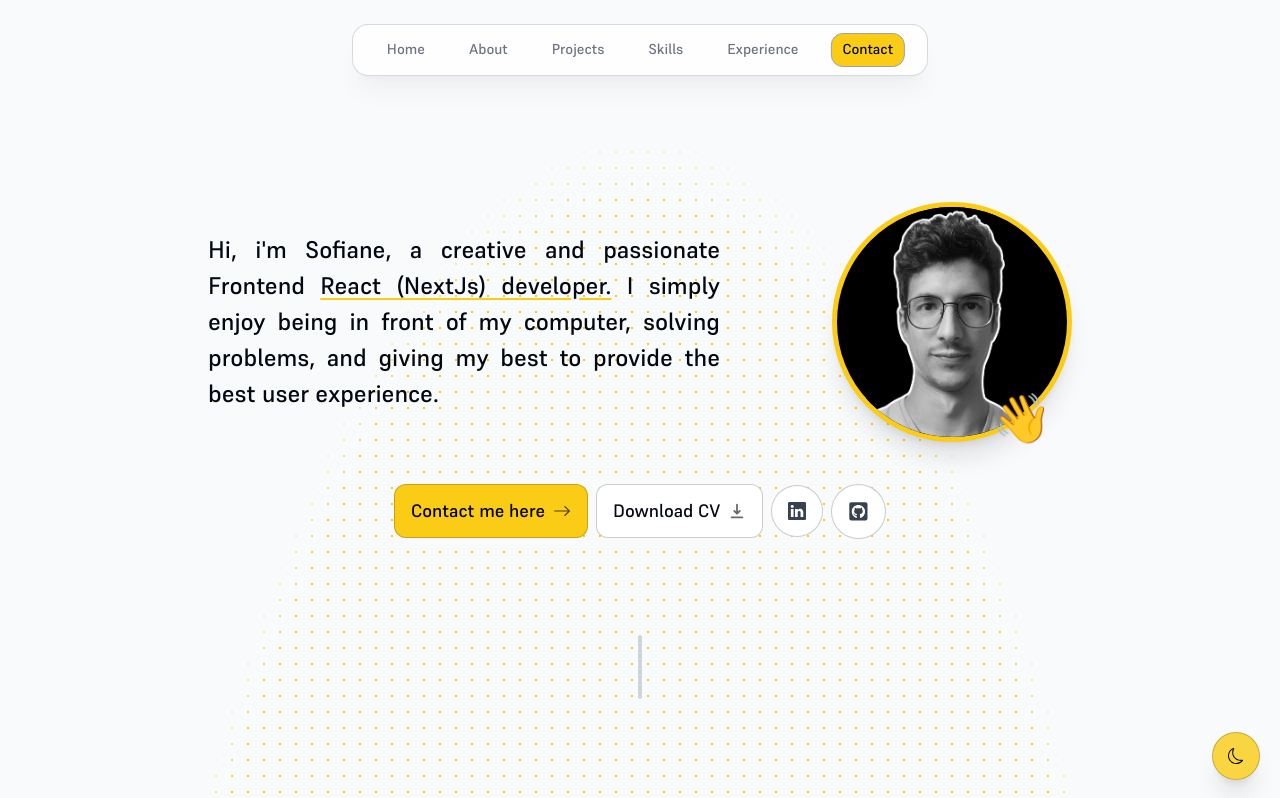
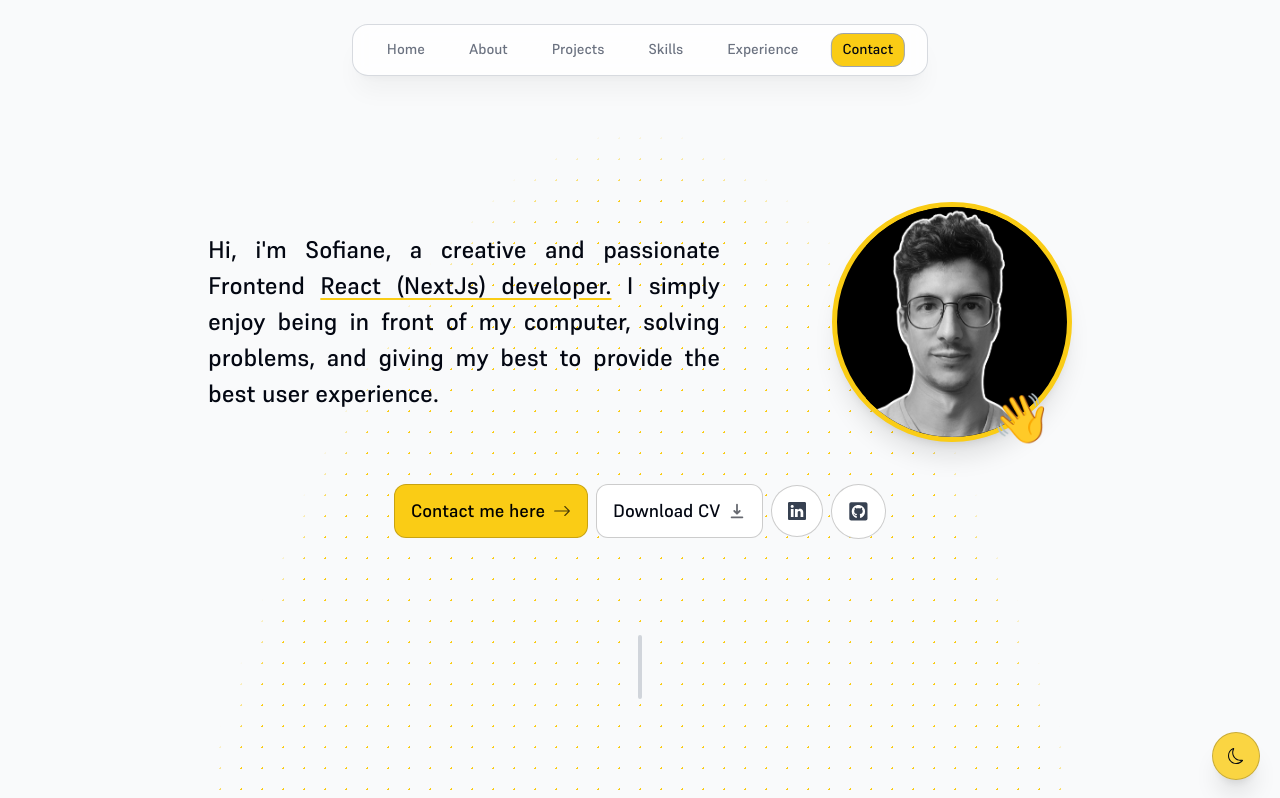
Before and after one commit to Ackarmen/portfolio, a Next.js app: page / in a window 1280 px wide. Shown: the top 798 px of the page. Built offline with nearby package versions, Linux system fonts and the light colour scheme; no server answers.

Commit message:
perform layout

```diff
--- a/app/layout.tsx
+++ b/app/layout.tsx
@@ -43,7 +43,7 @@ export default function RootLayout({
       className={`${supreme.variable} ${bespokeStencil.variable} !scroll-smooth`}
     >
       <body className="font-supreme bg-gray-50 text-gray-950 pt-28 sm:pt-32 relative dark:bg-[#1e253a] dark:text-neutral-200 dark:text-opacity-90">
-        <div className="absolute w-full h-[305rem] bg-[radial-gradient(#facc15_1px,transparent_1px)] [background-size:16px_16px] [mask-image:radial-gradient(ellipse_50%_50%_at_50%_50%,#000_97%,transparent_100%)] dark:bg-[radial-gradient(#854d0e_1px,transparent_1px)] -z-10"></div>
+        <div className="absolute w-full h-[305rem] bg-[radial-gradient(#facc15_1px,transparent_1px)] [background-size:21px_21px] [mask-image:radial-gradient(ellipse_50%_50%_at_50%_50%,#000_97%,transparent_100%)] dark:bg-[radial-gradient(#854d0e_1px,transparent_1px)] -z-10"></div>
         <ThemeContextProvider>
           <ActiveSectionContextProvider>
             <Header />
--- a/components/Experience.tsx
+++ b/components/Experience.tsx
@@ -27,7 +27,7 @@ export default function Experience() {
                 visible={inView}
                 contentStyle={{
                   background:
-                    theme === 'light' ? '#f3f4f6' : 'rgba(255, 255, 255, 0.05)',
+                    theme === 'light' ? '#f3f4f6' : 'rgba(255, 255, 255, 0.1)',
                   boxShadow: 'none',
                   border: '1px solid #facc15',
                   textAlign: 'left',
```
